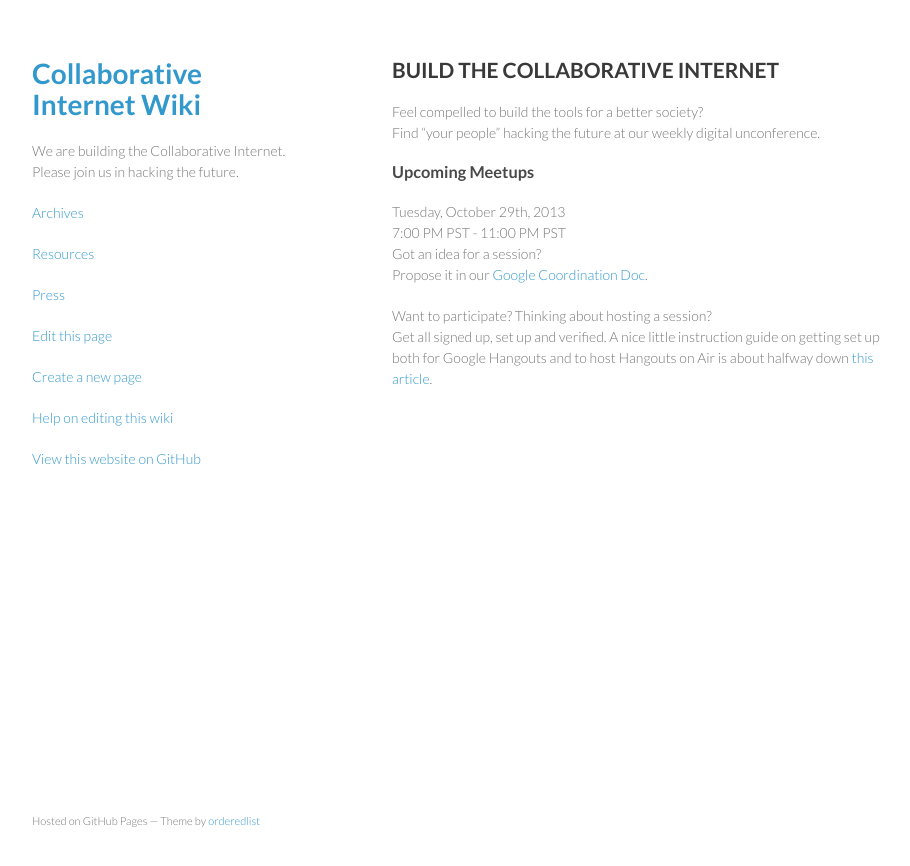
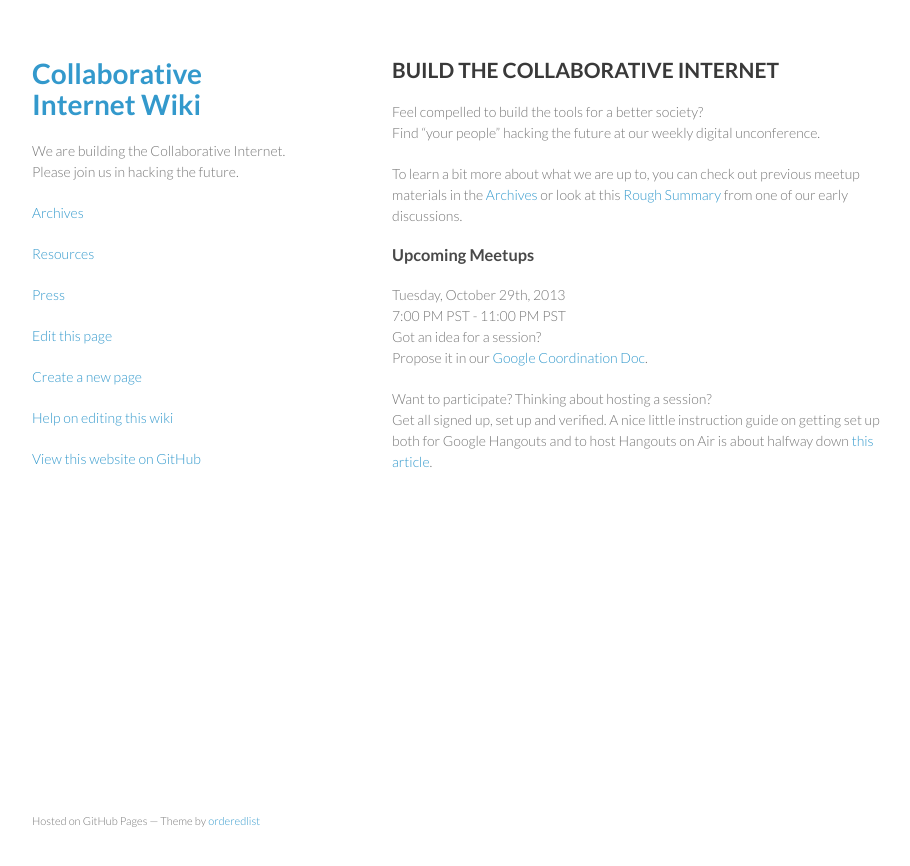
Before and after one commit to collaborativeinternet/collaborativeinternet.github.io, a Jekyll site: the page built from index.md, in a window 1280 px wide. Shown: the top 866 px of the page, without its empty margins (178-1088 px from the left). Built offline with Jekyll 4.4.1, drawn with Linux system fonts in a browser that asks for light colours.

Commit message:
Update index.md

```diff
--- a/index.md
+++ b/index.md
@@ -6,6 +6,8 @@ published: true
 ## BUILD THE COLLABORATIVE INTERNET
 Feel compelled to build the tools for a better society?
 Find "your people" hacking the future at our weekly digital unconference.
+
+To learn a bit more about what we are up to, you can check out previous meetup materials in the [Archives](http://collaborativeinter.net/wiki/archives.html) or look at this [Rough Summary](http://collaborativeinter.net/wiki/rough-summary.html) from one of our early discussions.
 
 ### Upcoming Meetups
 
```
